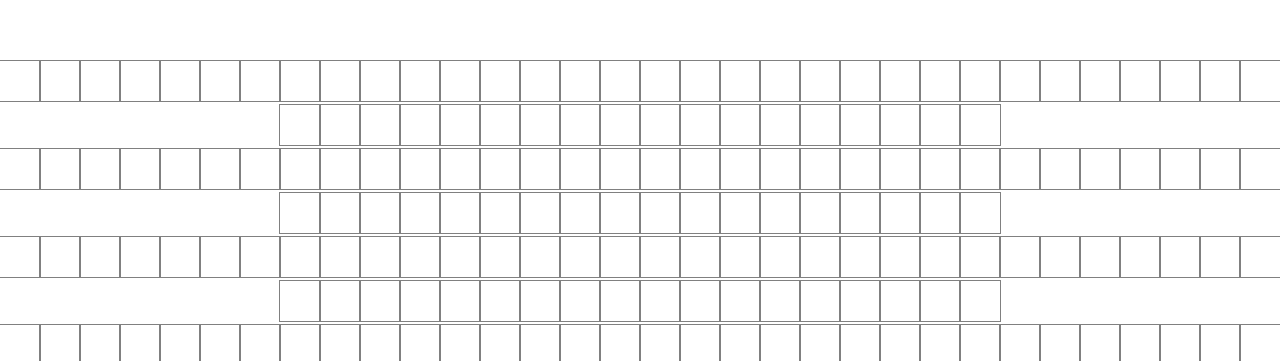
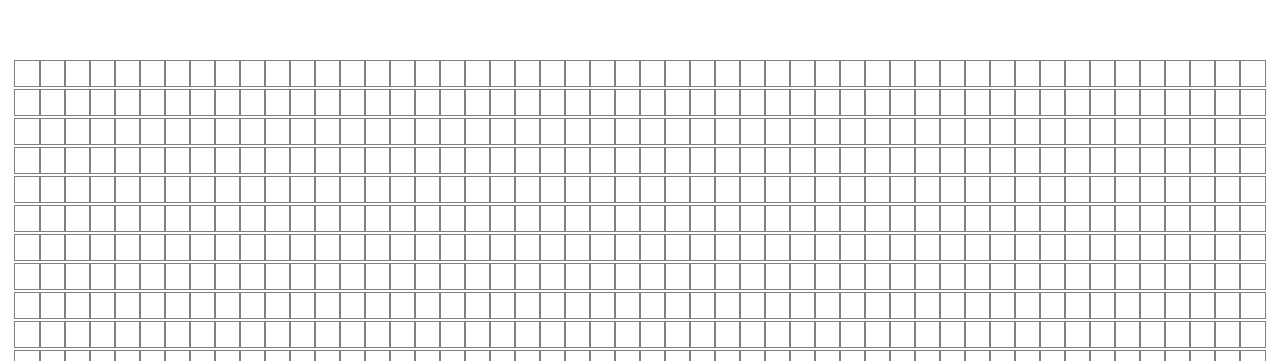
Before and after one commit to julietsampson/pathfinder, a React (Create React App) app: page / in a window 1280 px wide. Shown: the part 439-800 px from the top of the page. Built offline with nearby package versions, Linux system fonts and the light colour scheme.

Commit message:
no padding

```diff
--- a/src/Pathfinder/Node/Node.css
+++ b/src/Pathfinder/Node/Node.css
@@ -1,6 +1,11 @@
+* {
+    margin: 0;
+    padding: 0;
+  }
+
 .node {
-    width: 40px;
-    height: 40px;
+    width: 25px;
+    height: 25px;
     outline: 1px solid grey;
     display: inline-block;
 }
--- a/src/Pathfinder/Pathfinder.css
+++ b/src/Pathfinder/Pathfinder.css
@@ -1,3 +1,8 @@
+* {
+    margin: 0;
+    padding: 0;
+  }
+
 .grid {
     margin: 500px 0 0;
 }
```
